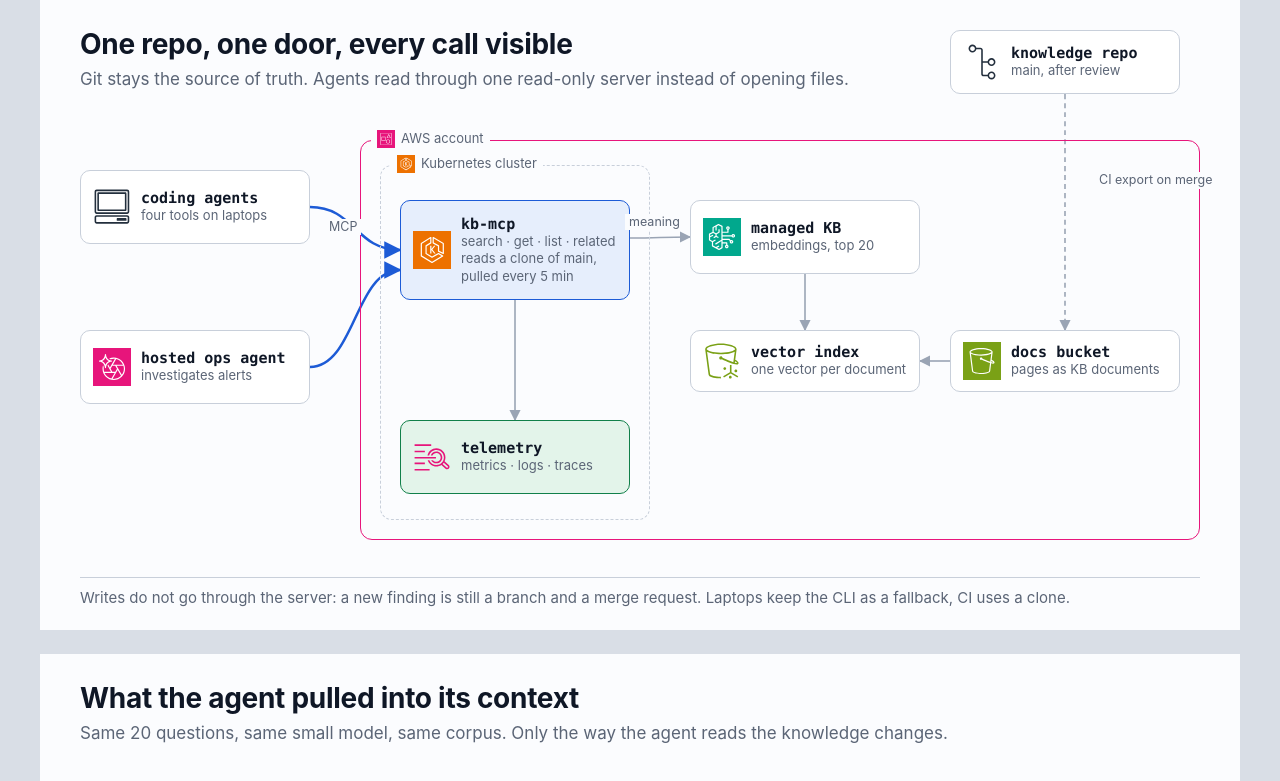
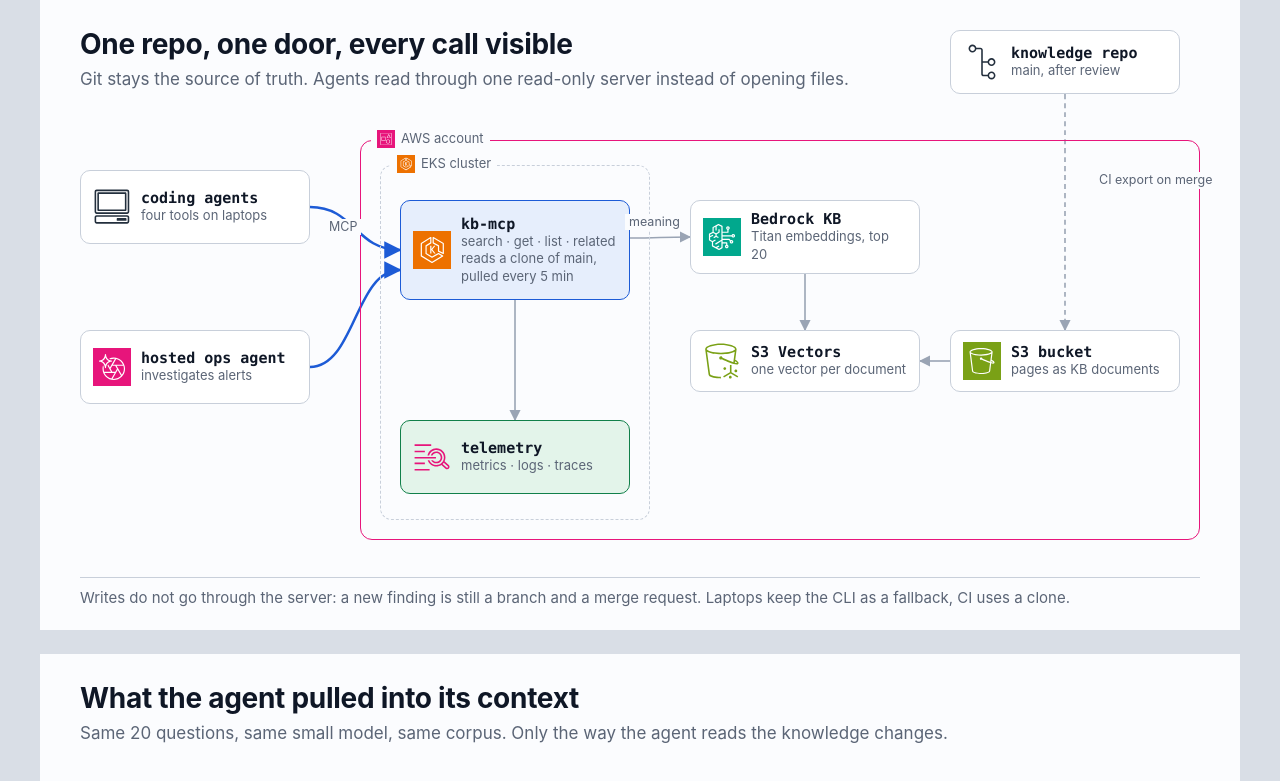
Before and after one commit to devops01ua/agent-knowledge-sample, a plain HTML site: page docs/article-3/figures.html in a window 1280 px wide. Shown: the top 781 px of the page. Drawn offline with Linux system fonts and the light colour scheme.

Commit message:
docs: name the AWS services in the article-3 figures

```diff
--- a/docs/article-3/figures.html
+++ b/docs/article-3/figures.html
@@ -54,14 +54,14 @@ function html(f,s){const e=document.createElement('div');e.innerHTML=s;while(e.f
 /* f1 - the map */
 let f=fig('f1','One repo, one door, every call visible','Git stays the source of truth. Agents read through one read-only server instead of opening files.');
 grp(f,320,140,840,400,'AWS account','g_account','#E7157B');
-grp(f,340,165,270,355,'Kubernetes cluster','eks');
+grp(f,340,165,270,355,'EKS cluster','eks');
 node(f,'lap',40,170,230,74,'coding agents','four tools on laptops','', 'client');
 node(f,'ops',40,330,230,74,'hosted ops agent','investigates alerts','', 'devopsagent');
 node(f,'mcp',360,200,230,100,'kb-mcp','search · get · list · related<br>reads a clone of main, pulled every 5 min','hi','eks');
 node(f,'tel',360,420,230,74,'telemetry','metrics · logs · traces','ok','cwlogs');
-node(f,'kb',650,200,230,74,'managed KB','embeddings, top 20','', 'bedrock');
-node(f,'vec',650,330,230,62,'vector index','one vector per document','', 's3vectors');
-node(f,'docs',910,330,230,62,'docs bucket','pages as KB documents','', 's3');
+node(f,'kb',650,200,230,74,'Bedrock KB','Titan embeddings, top 20','', 'bedrock');
+node(f,'vec',650,330,230,62,'S3 Vectors','one vector per document','', 's3vectors');
+node(f,'docs',910,330,230,62,'S3 bucket','pages as KB documents','', 's3');
 node(f,'git',910,30,230,64,'knowledge repo','main, after review','', 'git');
 edge(f,'lap','mcp',{hi:1,label:'MCP',lx:10});edge(f,'ops','mcp',{hi:1,dy2:20});
 edge(f,'mcp','kb',{label:'meaning',lx:5,ly:-14,dy1:-12});
@@ -110,7 +110,7 @@ html(f,`<div class="col" style="left:40px;top:120px"><h3>by words (BM25)</h3>
 <div class="item full">F-…-31-001 isolation guard <i>every word</i></div>
 <div class="item">I-…-30-001 incident <i>some words</i></div>
 <div class="item">F-…-01-002 metadata netpol <i>some words</i></div></div>
-<div class="col" style="left:435px;top:120px"><h3>by meaning (embeddings)</h3>
+<div class="col" style="left:435px;top:120px"><h3>by meaning (Bedrock KB)</h3>
 <div class="item kb">I-…-30-001 incident <i>#1</i></div>
 <div class="item kb">D-…-30-001 decision <i>#2</i></div>
 <div class="item kb">wiki: policy engine <i>#3</i></div></div>
@@ -126,15 +126,15 @@ html(f,`<div class="col" style="left:40px;top:120px"><h3>by words (BM25)</h3>
 html(f,`<div class="note">Exact error strings and alert names: words win. "The thing is called differently on the page": meaning wins. Agreement between the two decides the rest.</div>`);
 
 /* f5 - KB pipeline */
-f=fig('f5','How pages get into the meaning search','No servers to run: a CI job exports, the managed KB embeds, the vector bucket stores.');
+f=fig('f5','How pages get into the meaning search','No servers to run: a CI job exports, Bedrock embeds with Titan, S3 Vectors stores.');
 grp(f,420,130,740,390,'AWS account','g_account','#E7157B');
 node(f,'merge',40,170,220,74,'merge to main','a new finding','', 'git');
 node(f,'job',40,330,220,90,'CI export job','entry → whole doc + digest + metadata','', 'source');
-node(f,'q',450,170,200,74,'Retrieve','a question','hi','bedrock');
-node(f,'emb',700,170,200,74,'embedding model','text → 1024 numbers','', 'bedrock');
-node(f,'idx',950,170,190,74,'vector index','nearest 20','', 's3vectors');
-node(f,'bucket',450,340,200,74,'docs bucket','changed files only','', 's3');
-node(f,'ing',700,340,200,74,'KB ingestion','no chunking','', 'bedrock');
+node(f,'q',450,170,200,74,'Bedrock Retrieve','a question','hi','bedrock');
+node(f,'emb',700,170,200,74,'Titan Text V2','text → 1024 numbers','', 'bedrock');
+node(f,'idx',950,170,190,74,'S3 Vectors','nearest 20','', 's3vectors');
+node(f,'bucket',450,340,200,74,'S3 bucket','changed files only','', 's3');
+node(f,'ing',700,340,200,74,'KB ingestion job','no chunking','', 'bedrock');
 edge(f,'merge','job',{v:1});edge(f,'job','bucket',{label:'upload, MD5 diff',ly:-16,lx:10});edge(f,'bucket','ing');
 edge(f,'ing','emb',{v:1});edge(f,'ing','idx',{label:'store',lx:20,ly:10});
 edge(f,'q','emb',{hi:1});edge(f,'emb','idx',{hi:1});
```
Also changed, not shown: docs/article-3/f1.png, docs/article-3/f4.png, docs/article-3/f5.png.
